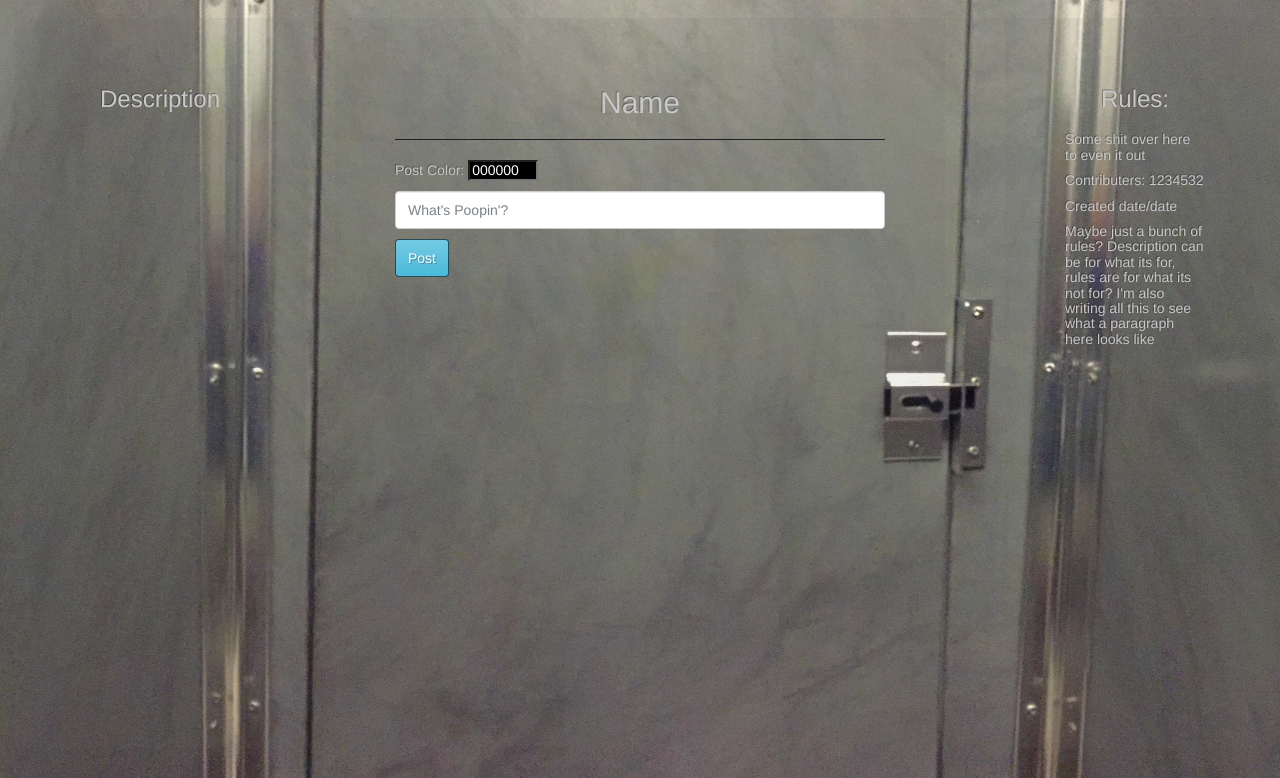
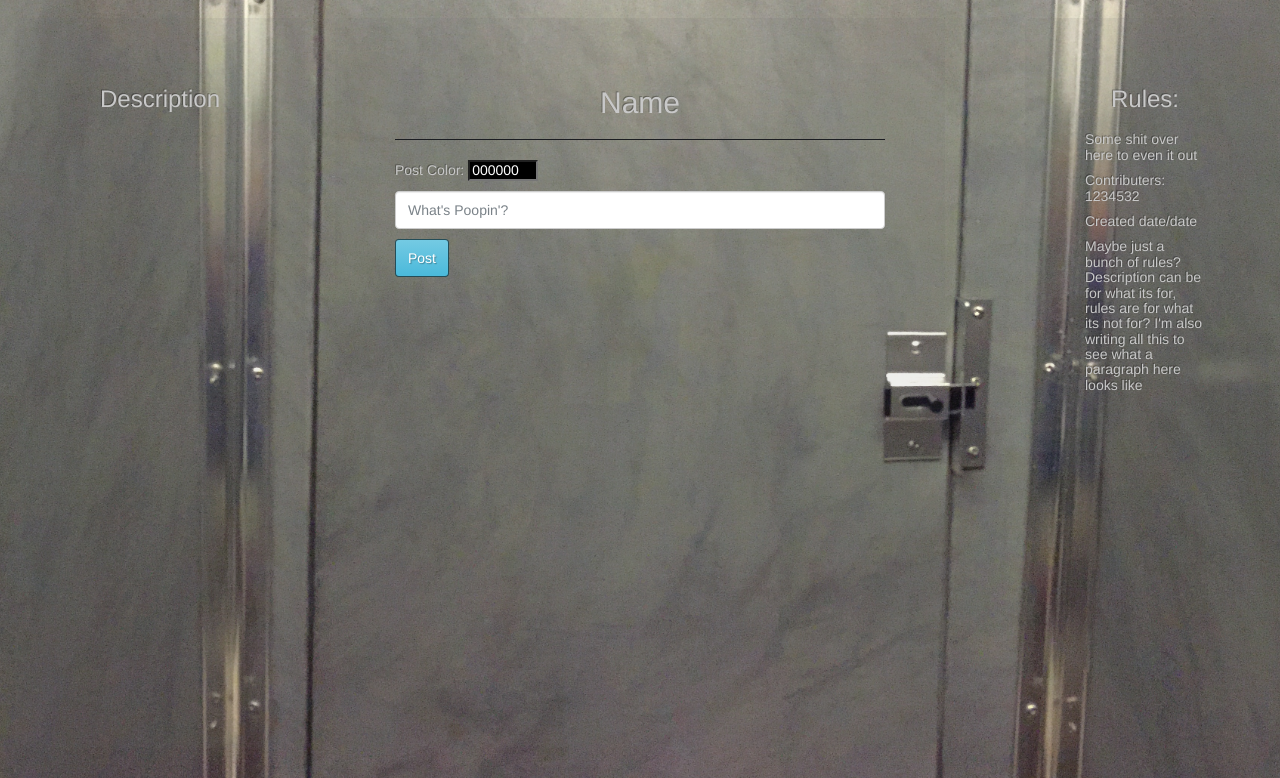
Before and after one commit to CobyGoldbergs/ShitChat, a Flask app: template templates/stall.html in a window 1280 px wide. Shown: the part 52-830 px from the top of the page. Run offline with Flask 2, Linux system fonts and the light colour scheme; the template is opened without the code that fills it, so the values that code supplies are empty; parts of the project's set-up code (start-up, migrations or seed data) failed here and were passed over.

Commit message:
small styling check

```diff
--- a/templates/stall.html
+++ b/templates/stall.html
@@ -79,7 +79,7 @@
 
 
 <div class="col-lg-3">
-<div class="jumbotron" style="background: rgba(100, 100, 100, 0.1); border: 0px; margin-left: 30px; height: 100%; overflow: scroll;">
+<div class="jumbotron" style="background: rgba(100, 100, 100, 0.1); border: 0px; margin-left: 50px; margin-right: 0px height: 100%; overflow: scroll;">
 <center><h3>Rules:<h3></center>
 <h5>Some shit over here to even it out</h5>
 <h5>Contributers: 1234532</h5>
```
